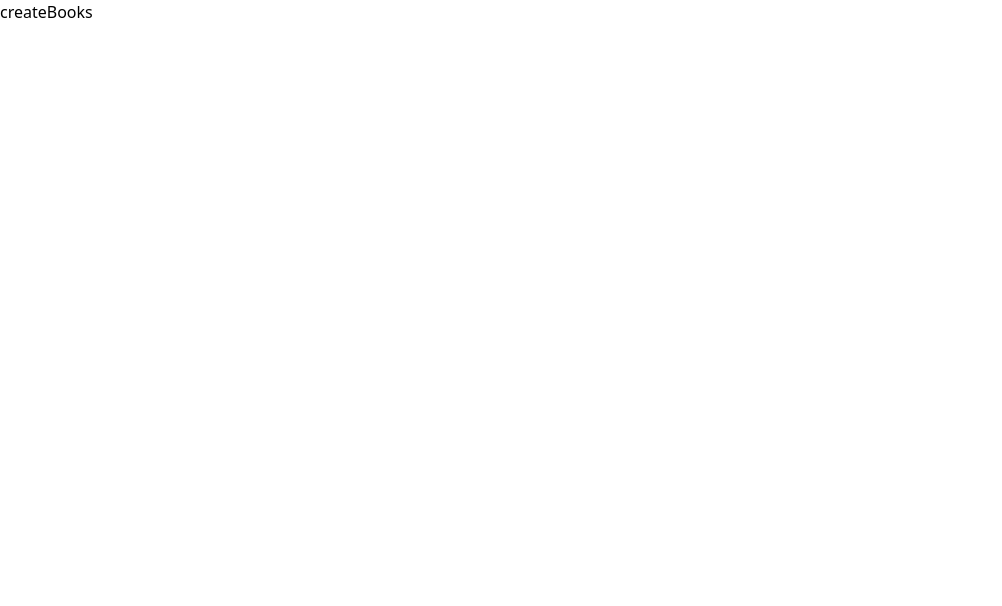
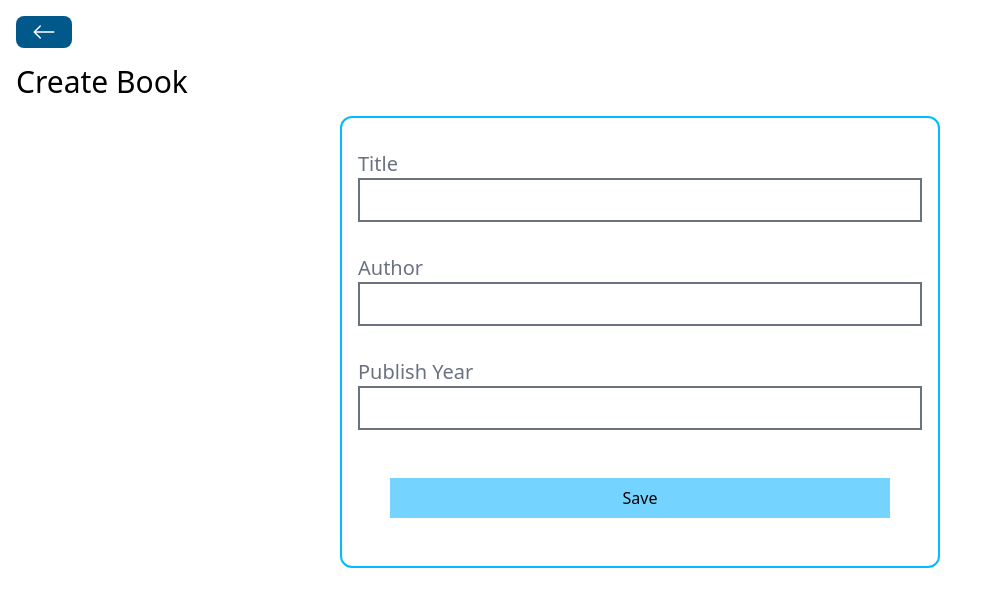
Before and after one commit to SujalKrG/bookStore-MERN-stack, a React (Vite) app in the folder frontend/: page /books/create in a window 1280 px wide. Shown: the top 606 px of the page, without its empty margins (0-1002 px from the left). Built offline with nearby package versions, Linux system fonts and the light colour scheme.

Commit message:
Added create, edit, delete components

```diff
--- a/frontend/src/App.jsx
+++ b/frontend/src/App.jsx
@@ -2,7 +2,7 @@
 import { Route, Routes } from 'react-router-dom'
 import Home from './pages/Home'
 import ShowBooks from './pages/showBooks'
-import EditBook from './pages/editBook'
+import EditBook from './pages/EditBook'
 import DeleteBook from './pages/DeleteBook'
 import CreateBooks from './pages/CreateBooks'
 
--- a/frontend/src/pages/CreateBooks.jsx
+++ b/frontend/src/pages/CreateBooks.jsx
@@ -1,8 +1,55 @@
-import React from 'react'
+import React, { useState } from 'react';
+import BackButton from "../components/BackButton";
+import Spinner from "../components/Spinner";
+import axios from 'axios';
+import { useNavigate } from 'react-router-dom';
 
 const CreateBooks = () => {
+  const [title, setTitle] = useState('');
+  const [author, setAuthor] = useState('');
+  const [publishYear, setPublishYear] = useState('');
+  const [loading, setLoading] = useState(false);
+  const navigate = useNavigate();
+  const handleSaveBook = () => {
+    const data = {
+      title,
+      author,
+      publishYear
+    };
+    setLoading(true);
+    axios
+      .post('http://localhost:5555/books', data)
+      .then(() => {
+        setLoading(false);
+        navigate('/');
+      })
+      .catch((error) => {
+        setLoading(false);
+        alert("An error happened. Please check console");
+        console.log(error);
+      })
+  }
   return (
-    <div>createBooks</div>
+    <div className='p-4'>
+      <BackButton />
+      <h1 className='text-3xl my-4'>Create Book</h1>
+      {loading ? <Spinner /> : ''}
+      <div className='flex flex-col border-2 border-sky-400 rounded-xl w-[600px] p-4 mx-auto'>
+        <div className='my-4'>
+          <label className='text-xl mr-4 text-gray-500'>Title</label>
+          <input type='text' value={title} onChange={(e) => setTitle(e.target.value)} className='border-2 border-gray-500 px-4 py-2 w-full' />
+        </div>
+        <div className='my-4'>
+          <label className='text-xl mr-4 text-gray-500'>Author</label>
+          <input type='text' value={author} onChange={(e) => setAuthor(e.target.value)} className='border-2 border-gray-500 px-4 py-2 w-full' />
+        </div>
+        <div className='my-4'>
+          <label className='text-xl mr-4 text-gray-500'>Publish Year</label>
+          <input type='text' value={publishYear} onChange={(e) => setPublishYear(e.target.value)} className='border-2 border-gray-500 px-4 py-2 w-full' />
+        </div>
+        <button className='p-2 bg-sky-300 m-8' onClick={handleSaveBook}>Save</button>
+      </div>
+    </div>
   )
 }
 
--- a/frontend/src/pages/DeleteBook.jsx
+++ b/frontend/src/pages/DeleteBook.jsx
@@ -1,8 +1,39 @@
-import React from 'react'
+import React, { useState } from 'react';
+import BackButton from '../components/BackButton';
+import Spinner from '../components/Spinner';
+import axios from 'axios';
+import { useNavigate, useParams } from 'react-router-dom';
 
 const DeleteBook = () => {
+  const [loading, setLoading] = useState(false);
+  const navigate = useNavigate();
+  const { id } = useParams();
+  const handleDeleteBook = () => {
+    setLoading(true);
+    axios
+      .delete(`http://localhost:5555/books/${id}`)
+      .then(() => {
+        setLoading(false);
+        navigate('/');
+      })
+      .catch((error) => {
+        setLoading(false);
+        alert('An error occured. Please check console');
+        console.log(error);
+      })
+  }
   return (
-    <div>DeleteBook</div>
+    <div className='p-4'>
+      <BackButton />
+      <h1 className='text-3xl my-4'>Delete Book</h1>
+      {loading ? <Spinner /> : ''}
+      <div className='flex flex-col items-center border-2 border-sky-400 rounded-xl w-[600px] p-8 mx-auto'>
+        <h3 className='text-2xl'>Are you sure you want to delete this book ?</h3>
+        <button className='p-4 bg-red-600 text-white m-8 w-full' onClick={handleDeleteBook}>
+          Yes, Delete it
+        </button>
+      </div>
+    </div>
   )
 }
 
--- a/frontend/src/pages/EditBook.jsx
+++ b/frontend/src/pages/EditBook.jsx
@@ -1,8 +1,70 @@
-import React from 'react'
+import React, { useState, useEffect } from 'react';
+import BackButton from "../components/BackButton";
+import Spinner from "../components/Spinner";
+import axios from 'axios';
+import { useNavigate, useParams } from 'react-router-dom';
 
 const EditBook = () => {
+  const [title, setTitle] = useState('');
+  const [author, setAuthor] = useState('');
+  const [publishYear, setPublishYear] = useState('');
+  const [loading, setLoading] = useState(false);
+  const navigate = useNavigate();
+  const { id } = useParams();
+  useEffect(() => {
+    setLoading(true);
+    axios.get(`http://localhost:5555/books/${id}`)
+      .then((response) => {
+        setAuthor(response.data.author);
+        setTitle(response.data.title);
+        setPublishYear(response.data.publishYear);
+        setLoading(false);
+      }).catch((error) => {
+        setLoading(false);
+        alert("An error occured. Please check console");
+        console.log(error);
+      })
+  }, [])
+  const handleEditBook = () => {
+    const data = {
+      title,
+      author,
+      publishYear
+    };
+    setLoading(true);
+    axios
+      .put(`http://localhost:5555/books/${id}`, data)
+      .then(() => {
+        setLoading(false);
+        navigate('/');
+      })
+      .catch((error) => {
+        setLoading(false);
+        alert("An error happened. Please check console");
+        console.log(error);
+      })
+  }
   return (
-    <div>EditBook</div>
+    <div className='p-4'>
+      <BackButton />
+      <h1 className='text-3xl my-4'>Edit Book</h1>
+      {loading ? <Spinner /> : ''}
+      <div className='flex flex-col border-2 border-sky-400 rounded-xl w-[600px] p-4 mx-auto'>
+        <div className='my-4'>
+          <label className='text-xl mr-4 text-gray-500'>Title</label>
+          <input type='text' value={title} onChange={(e) => setTitle(e.target.value)} className='border-2 border-gray-500 px-4 py-2 w-full' />
+        </div>
+        <div className='my-4'>
+          <label className='text-xl mr-4 text-gray-500'>Author</label>
+          <input type='text' value={author} onChange={(e) => setAuthor(e.target.value)} className='border-2 border-gray-500 px-4 py-2 w-full' />
+        </div>
+        <div className='my-4'>
+          <label className='text-xl mr-4 text-gray-500'>Publish Year</label>
+          <input type='text' value={publishYear} onChange={(e) => setPublishYear(e.target.value)} className='border-2 border-gray-500 px-4 py-2 w-full' />
+        </div>
+        <button className='p-2 bg-sky-300 m-8' onClick={handleEditBook}>Save</button>
+      </div>
+    </div>
   )
 }
 
--- a/frontend/src/pages/Home.jsx
+++ b/frontend/src/pages/Home.jsx
@@ -28,7 +28,7 @@
     <div className='p4'>
       <div className='flex justify-between items-center'>
         <h1 className='text-3xl my-8'>Books List</h1>
-        <Link to='/book/create'>
+        <Link to='/books/create'>
           <MdOutlineAddBox className='text-sky-800 text-4xl' />
         </Link>
       </div>
```
